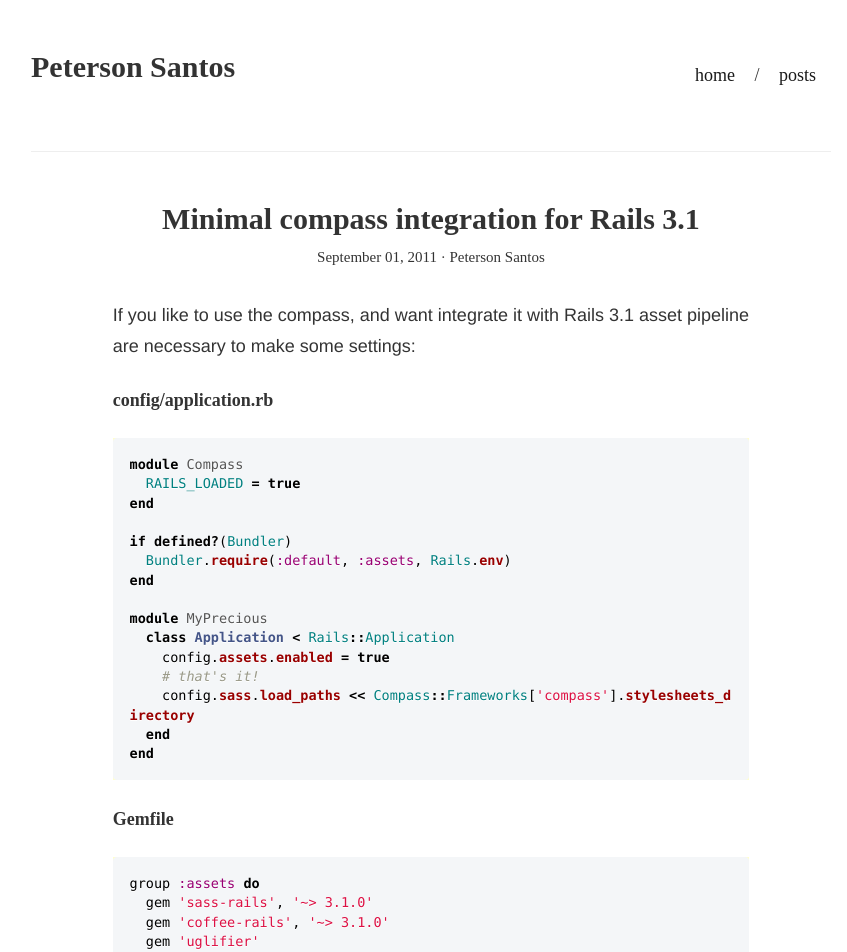
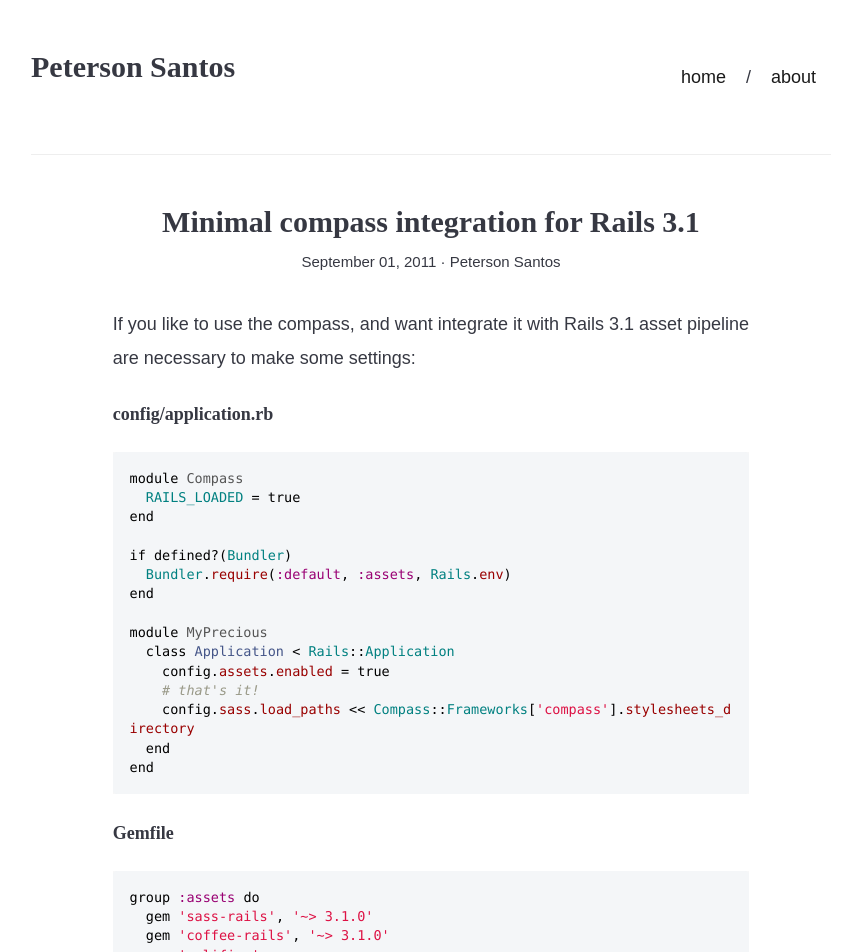
Before and after one commit to petersonfs/petersonfs.github.io, a Jekyll site: the page built from _posts/2011-08-31-minimal-compass-integration-for-rails-3-1.md, in a window 1280 px wide. Shown: the top 952 px of the page, without its empty margins (209-1056 px from the left). Built offline with Jekyll 4.4.1, drawn with Linux system fonts in a browser that asks for light colours; some web fonts are replaced.

Commit message:
Improve navigation and typography

```diff
--- a/_includes/header.html
+++ b/_includes/header.html
@@ -6,7 +6,7 @@
     <ul class="nav items">
       <li><a href="/">home</a></li>
       <span>/</span>
-      <li><a href="/posts">posts</a></li>
+      <li><a href="/about">about</a></li>
     </ul>
   </nav>
 </header>
--- a/_sass/_base.scss
+++ b/_sass/_base.scss
@@ -19,7 +19,7 @@ body {
 
 h1, h2, h3, h4, h5, h6 {
   margin-top: 0;
-  font-family: 'ff-tisa-web-pro', serif;
+  font-family: 'ff-meta-serif-web-pro',serif;
   font-style: normal;
   font-weight: 700;
   color: $text-color;
@@ -51,11 +51,11 @@ hr {
 }
 
 code {
-  font-family: Hack, Menlo, Meslo, Consolas, Monaco, "Andale Mono", monospace;
+  font-family: 'courier-prime', Monaco, monospace;
 }
 
 pre {
-  font-style: Hack, Menlo, Meslo, Consolas, Monaco, "Andale Mono", monospace;
+  font-family: 'courier-prime', Monaco, monospace;
   background: rgb(244, 246, 248);
   color: black;
   border: none;
@@ -65,7 +65,6 @@ pre {
   overflow: auto;
   padding: 1.25em;
   text-align: left;
-  text-shadow: 0 1px white;
   white-space: pre;
   width: 100%;
   word-spacing: normal;
--- a/_sass/_layout.scss
+++ b/_sass/_layout.scss
@@ -4,7 +4,7 @@
 }
 
 .menu {
-  font-family: 'ff-tisa-web-pro', serif;
+  font-family: $base-font-family;
   border-bottom: 1px solid #eeeeee;
   padding: 50px 0 50px;
 
@@ -145,7 +145,7 @@
 }
 
 .footer {
-  font-family: 'ff-tisa-web-pro', serif;
+  font-family: $base-font-family;
   padding: 20px 5px 10px;
   font-size: 14px;
 
@@ -167,7 +167,7 @@
     text-align: center;
 
     .post-meta {
-      font-family: 'ff-tisa-web-pro', serif;
+      font-family: $base-font-family;
       font-size: 15px;
 
       a {
--- a/_sass/_syntax-highlighting.scss
+++ b/_sass/_syntax-highlighting.scss
@@ -1,14 +1,14 @@
 .highlight {
-    background: #ffffcc;
+    background: #f7f7f7;
 
     .c     { color: #998; font-style: italic } // Comment
     .err   { color: #a61717; background-color: #e3d2d2 } // Error
-    .k     { font-weight: bold } // Keyword
-    .o     { font-weight: bold } // Operator
+    // .k     { font-weight: bold } // Keyword
+    // .o     { font-weight: bold } // Operator
     .cm    { color: #998; font-style: italic } // Comment.Multiline
-    .cp    { color: #999; font-weight: bold } // Comment.Preproc
+    .cp    { color: #999; } // Comment.Preproc
     .c1    { color: #998; font-style: italic } // Comment.Single
-    .cs    { color: #999; font-weight: bold; font-style: italic } // Comment.Special
+    .cs    { color: #999; font-style: italic } // Comment.Special
     .gd    { color: #000; background-color: #fdd } // Generic.Deleted
     .gd .x { color: #000; background-color: #faa } // Generic.Deleted.Specific
     .ge    { font-style: italic } // Generic.Emph
@@ -18,27 +18,27 @@
     .gi .x { color: #000; background-color: #afa } // Generic.Inserted.Specific
     .go    { color: #888 } // Generic.Output
     .gp    { color: #555 } // Generic.Prompt
-    .gs    { font-weight: bold } // Generic.Strong
+    // .gs    { font-weight: bold } // Generic.Strong
     .gu    { color: #aaa } // Generic.Subheading
     .gt    { color: #a00 } // Generic.Traceback
-    .kc    { font-weight: bold } // Keyword.Constant
-    .kd    { font-weight: bold } // Keyword.Declaration
-    .kp    { font-weight: bold } // Keyword.Pseudo
-    .kr    { font-weight: bold } // Keyword.Reserved
-    .kt    { color: #458; font-weight: bold } // Keyword.Type
+    // .kc    { font-weight: bold } // Keyword.Constant
+    // .kd    { font-weight: bold } // Keyword.Declaration
+    // .kp    { font-weight: bold } // Keyword.Pseudo
+    // .kr    { font-weight: bold } // Keyword.Reserved
+    .kt    { color: #458;} // Keyword.Type
     .m     { color: #099 } // Literal.Number
     .s     { color: #d14 } // Literal.String
     .na    { color: #008080 } // Name.Attribute
     .nb    { color: #0086B3 } // Name.Builtin
-    .nc    { color: #458; font-weight: bold } // Name.Class
+    .nc    { color: #458; } // Name.Class
     .no    { color: #008080 } // Name.Constant
     .ni    { color: #800080 } // Name.Entity
-    .ne    { color: #900; font-weight: bold } // Name.Exception
-    .nf    { color: #900; font-weight: bold } // Name.Function
+    .ne    { color: #900; } // Name.Exception
+    .nf    { color: #900; } // Name.Function
     .nn    { color: #555 } // Name.Namespace
     .nt    { color: #000080 } // Name.Tag
     .nv    { color: #008080 } // Name.Variable
-    .ow    { font-weight: bold } // Operator.Word
+    // .ow    { font-weight: bold } // Operator.Word
     .w     { color: #bbb } // Text.Whitespace
     .mf    { color: #099 } // Literal.Number.Float
     .mh    { color: #099 } // Literal.Number.Hex
--- /dev/null
+++ b/about.html
@@ -0,0 +1,5 @@
+---
+layout: default
+---
+
+{% include about.html %}
--- a/css/main.scss
+++ b/css/main.scss
@@ -3,12 +3,12 @@
 ---
 @charset "utf-8";
 
-$base-font-family: 'proxima-nova', "Helvetica Neue", Helvetica, Arial, sans-serif;
+$base-font-family: 'freight-text-pro', sans-serif;
 $base-font-size:   1.8em;
 $base-font-weight: 400;
 $small-font-size:  $base-font-size * 0.875;
-$base-line-height: 1.7;
-$text-color: rgba(0, 0, 0, 0.8);
+$base-line-height: 1.9;
+$text-color: rgba(46, 48, 58, 0.96);
 $color-ateliware: #d10911;
 $color-twitter: #55acee;
 $color-github: #333333;
@@ -20,7 +20,6 @@ $content-width: 800px;
   }
 }
 
-@import url(http://cdn.jsdelivr.net/font-hack/2.013/css/hack-extended.min.css);
 @import "bootstrap";
 @import "base";
 @import "layout";
```
Also changed, not shown: index.html (+23 -1 lines), posts.html (deleted, +0 -27 lines).
